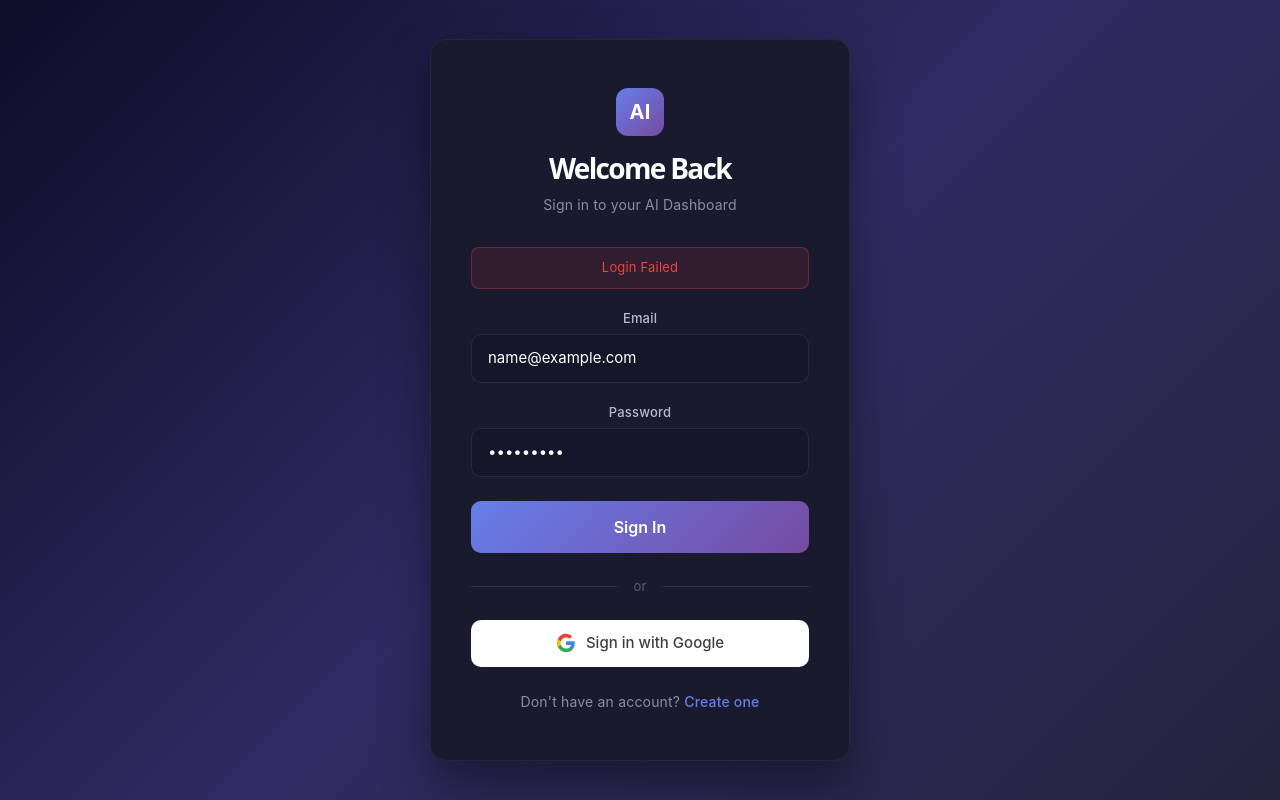
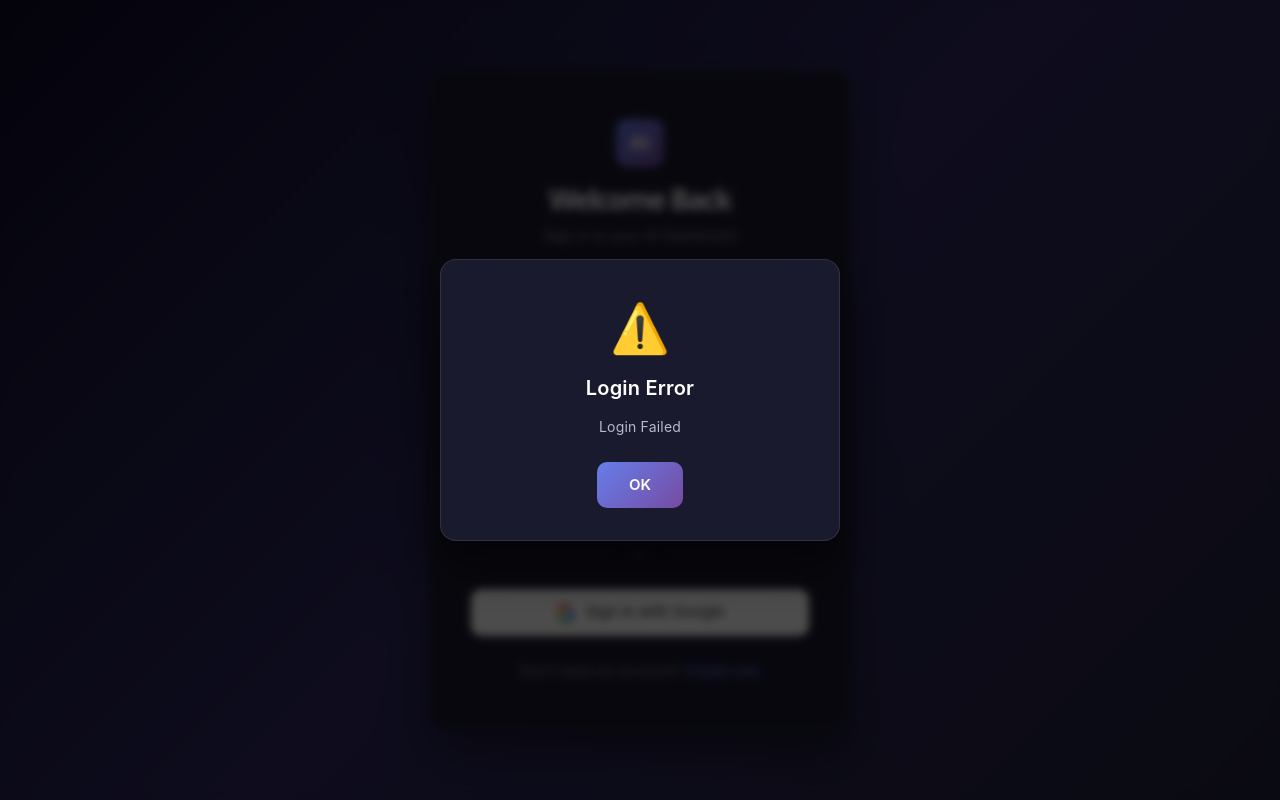
Before and after one commit to Jas2005-ct/Multi-focused-AI-Dashboard, a React (Vite) app in the folder frontend/: page / in a window 1280 px wide. Both pictures are taken after typing "name@example.com", "Sample123" into the empty fields and a click on the button "Sign In". Built offline with nearby package versions, Linux system fonts and the light colour scheme; no server answers.

Commit message:
imp(frontend): errortemplate and google auth fix

```diff
--- /dev/null
+++ b/frontend/src/components/ErrorModal.tsx
@@ -0,0 +1,83 @@
+interface ErrorModalProps {
+  isOpen: boolean
+  title: string
+  message: string
+  onClose: () => void
+}
+
+function ErrorModal({ isOpen, title, message, onClose }: ErrorModalProps) {
+  if (!isOpen) return null
+
+  return (
+    <div style={styles.overlay} onClick={onClose}>
+      <div style={styles.modal} onClick={(e) => e.stopPropagation()}>
+        <div style={styles.header}>
+          <div style={styles.icon}>⚠️</div>
+          <h3 style={styles.title}>{title}</h3>
+        </div>
+        <p style={styles.message}>{message}</p>
+        <button onClick={onClose} style={styles.button}>
+          OK
+        </button>
+      </div>
+    </div>
+  )
+}
+
+const styles: Record<string, React.CSSProperties> = {
+  overlay: {
+    position: 'fixed' as const,
+    top: 0,
+    left: 0,
+    right: 0,
+    bottom: 0,
+    background: 'rgba(0, 0, 0, 0.7)',
+    display: 'flex',
+    alignItems: 'center',
+    justifyContent: 'center',
+    zIndex: 1000,
+    backdropFilter: 'blur(4px)',
+  },
+  modal: {
+    background: '#1a1a2e',
+    borderRadius: '16px',
+    padding: '32px',
+    maxWidth: '400px',
+    width: '90%',
+    textAlign: 'center' as const,
+    border: '1px solid rgba(255,255,255,0.1)',
+    boxShadow: '0 25px 50px rgba(0,0,0,0.5)',
+  },
+  header: {
+    marginBottom: '16px',
+  },
+  icon: {
+    fontSize: '48px',
+    marginBottom: '12px',
+  },
+  title: {
+    color: '#ffffff',
+    fontSize: '20px',
+    fontWeight: 600,
+    margin: 0,
+  },
+  message: {
+    color: '#b8b8d0',
+    fontSize: '14px',
+    lineHeight: '1.6',
+    margin: '0 0 24px 0',
+  },
+  button: {
+    background: 'linear-gradient(135deg, #667eea, #764ba2)',
+    color: '#fff',
+    border: 'none',
+    borderRadius: '10px',
+    padding: '12px 32px',
+    fontSize: '15px',
+    fontWeight: 600,
+    cursor: 'pointer',
+    transition: 'opacity 0.2s',
+  },
+}
+
+export default ErrorModal
--- a/frontend/src/pages/login.tsx
+++ b/frontend/src/pages/login.tsx
@@ -1,6 +1,7 @@
 import { useState } from 'react'
 import { useNavigate, Link } from 'react-router-dom'
 import { loginUser, saveToken } from '../api/authapi'
+import ErrorModal from '../components/ErrorModal'
 
 function Login() {
   const navigate = useNavigate()
@@ -11,17 +12,17 @@ function Login() {
   })
 
   const [loading, setLoading] = useState(false)
-  const [error, setError] = useState('')
+  const [error, setError] = useState<{title: string, message: string} | null>(null)
 
   const handleChange = (e: React.ChangeEvent<HTMLInputElement>) => {
     setForm({ ...form, [e.target.name]: e.target.value })
-    setError('')
+    setError(null)
   }
 
   const handleLogin = async (e: React.FormEvent) => {
     e.preventDefault()
     if (!form.email || !form.password) {
-      setError('Please fill in all fields')
+      setError({ title: 'Missing Fields', message: 'Please fill in all fields' })
       return
     }
     try {
@@ -30,7 +31,12 @@ function Login() {
       saveToken(res.data.token)
       navigate('/dashboard')
     } catch (err: any) {
-      setError(err?.response?.data?.error || "Login Failed")
+      const errorMsg = err?.response?.data?.error || "Login Failed"
+      const errorDetail = err?.response?.data?.message || ""
+      setError({
+        title: 'Login Error',
+        message: errorDetail ? `${errorMsg}. ${errorDetail}` : errorMsg
+      })
     } finally {
       setLoading(false)
     }
@@ -50,8 +56,6 @@ function Login() {
         </div>
 
         <form onSubmit={handleLogin} style={styles.form}>
-          {error && <div style={styles.error}>{error}</div>}
-
           <div style={styles.inputGroup}>
             <label style={styles.label}>Email</label>
             <input
@@ -104,6 +108,13 @@ function Login() {
           Don't have an account? <Link to="/register" style={styles.link}>Create one</Link>
         </p>
       </div>
+
+      <ErrorModal
+        isOpen={!!error}
+        title={error?.title || ''}
+        message={error?.message || ''}
+        onClose={() => setError(null)}
+      />
     </div>
   )
 }
--- a/frontend/src/pages/register.tsx
+++ b/frontend/src/pages/register.tsx
@@ -1,6 +1,7 @@
 import { useState } from 'react'
 import { useNavigate, Link } from 'react-router-dom'
 import { registerUser, saveToken } from '../api/authapi'
+import ErrorModal from '../components/ErrorModal'
 
 function Register() {
   const navigate = useNavigate()
@@ -13,25 +14,25 @@ function Register() {
   })
 
   const [loading, setLoading] = useState(false)
-  const [error, setError] = useState('')
+  const [error, setError] = useState<{title: string, message: string} | null>(null)
 
   const handleChange = (e: React.ChangeEvent<HTMLInputElement>) => {
     setForm({ ...form, [e.target.name]: e.target.value })
-    setError('')
+    setError(null)
   }
 
   const handleRegister = async (e: React.FormEvent) => {
     e.preventDefault()
     if (!form.name || !form.email || !form.password) {
-      setError('Please fill in all fields')
+      setError({ title: 'Missing Fields', message: 'Please fill in all fields' })
       return
     }
     if (form.password !== form.confirmPassword) {
-      setError('Passwords do not match')
+      setError({ title: 'Password Error', message: 'Passwords do not match' })
       return
     }
     if (form.password.length < 6) {
-      setError('Password must be at least 6 characters')
+      setError({ title: 'Password Error', message: 'Password must be at least 6 characters' })
       return
     }
     try {
@@ -40,7 +41,12 @@ function Register() {
       saveToken(res.data.token)
       navigate('/dashboard')
     } catch (err: any) {
-      setError(err?.response?.data?.error || "Registration Failed")
+      const errorMsg = err?.response?.data?.error || "Registration Failed"
+      const errorDetail = err?.response?.data?.message || ""
+      setError({
+        title: 'Registration Error',
+        message: errorDetail ? `${errorMsg}. ${errorDetail}` : errorMsg
+      })
     } finally {
       setLoading(false)
     }
@@ -60,8 +66,6 @@ function Register() {
         </div>
 
         <form onSubmit={handleRegister} style={styles.form}>
-          {error && <div style={styles.error}>{error}</div>}
-
           <div style={styles.inputGroup}>
             <label style={styles.label}>Full Name</label>
             <input
@@ -138,6 +142,13 @@ function Register() {
           Already have an account? <Link to="/" style={styles.link}>Sign in</Link>
         </p>
       </div>
+
+      <ErrorModal
+        isOpen={!!error}
+        title={error?.title || ''}
+        message={error?.message || ''}
+        onClose={() => setError(null)}
+      />
     </div>
   )
 }
--- a/frontend/src/routes/protectedroutes.tsx
+++ b/frontend/src/routes/protectedroutes.tsx
@@ -1,13 +1,31 @@
-import { Navigate } from 'react-router-dom'
-import { getToken } from '../api/authapi'
-import type { ReactNode } from 'react'  // Add this import
+import { Navigate, useSearchParams } from 'react-router-dom'
+import { useEffect } from 'react'
+import { getToken, saveToken } from '../api/authapi'
+import type { ReactNode } from 'react'
 
 type Props = {
-  children: ReactNode  // Use ReactNode directly
+  children: ReactNode
 }
 
 function ProtectedRoute({ children }: Props) {
-  return getToken() ? children : <Navigate to="/" />
+  const [searchParams, setSearchParams] = useSearchParams()
+
+  // Handle Google OAuth token from URL
+  useEffect(() => {
+    const token = searchParams.get('token')
+    if (token) {
+      saveToken(token)
+      // Remove token from URL without reloading
+      setSearchParams({}, { replace: true })
+    }
+  }, [searchParams, setSearchParams])
+
+  const token = getToken()
+  if (!token) {
+    return <Navigate to="/" />
+  }
+
+  return children
 }
 
 export default ProtectedRoute
```
Also changed, not shown: 1 other file (tests, documents, lock files or other folders).
